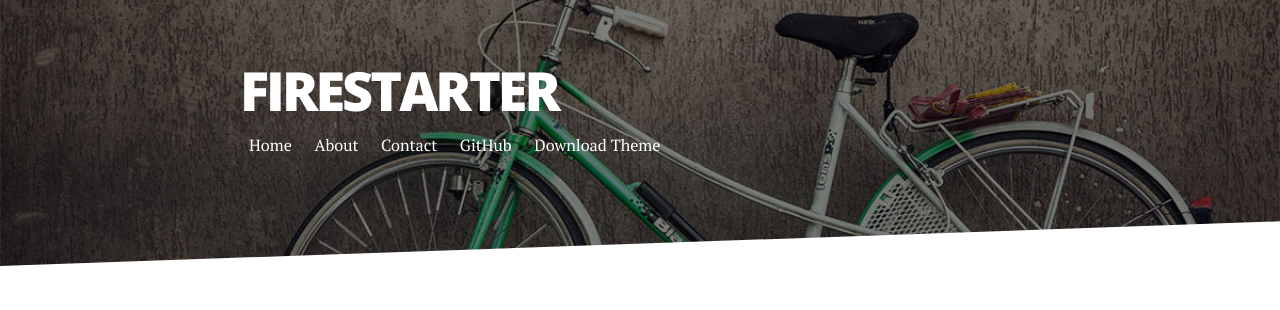
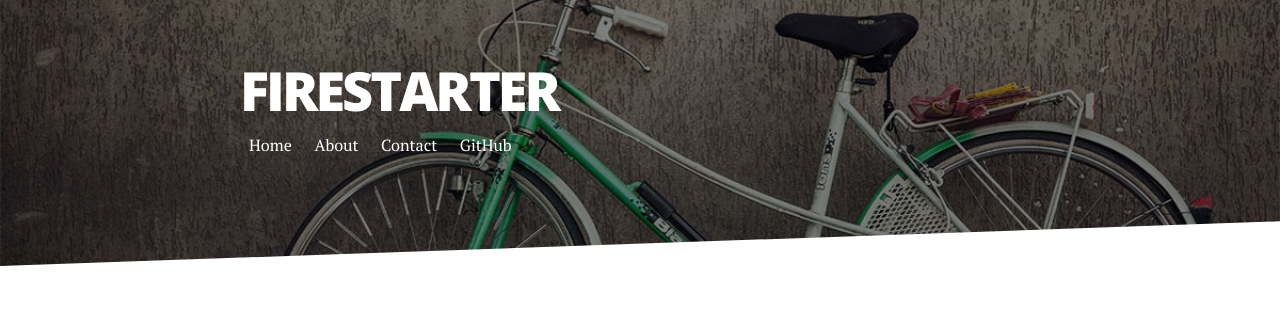
Before and after one commit to victor-talpeanu/victor-talpeanu.github.io, a Jekyll site: the page built from index.html, in a window 1280 px wide. Shown: the top 310 px of the page. Built offline with Jekyll 4.4.1, drawn with Linux system fonts in a browser that asks for light colours; nearby versions of some CDN libraries; Markdown is read by kramdown in place of the engine named in the settings; the list of posts is cut into pages by our own code.

Commit message:
change header

```diff
--- a/_includes/header.html
+++ b/_includes/header.html
@@ -9,7 +9,7 @@
                  </li>
                  {% endfor %}
                  <li> <a href="https://github.com/brianmaierjr/long-haul" target="_blank">GitHub</a></li>
-                 <li><a href="https://github.com/brianmaierjr/long-haul/archive/master.zip">Download Theme</a></li>
+
              </ul>
          </nav>
      </div>
```
